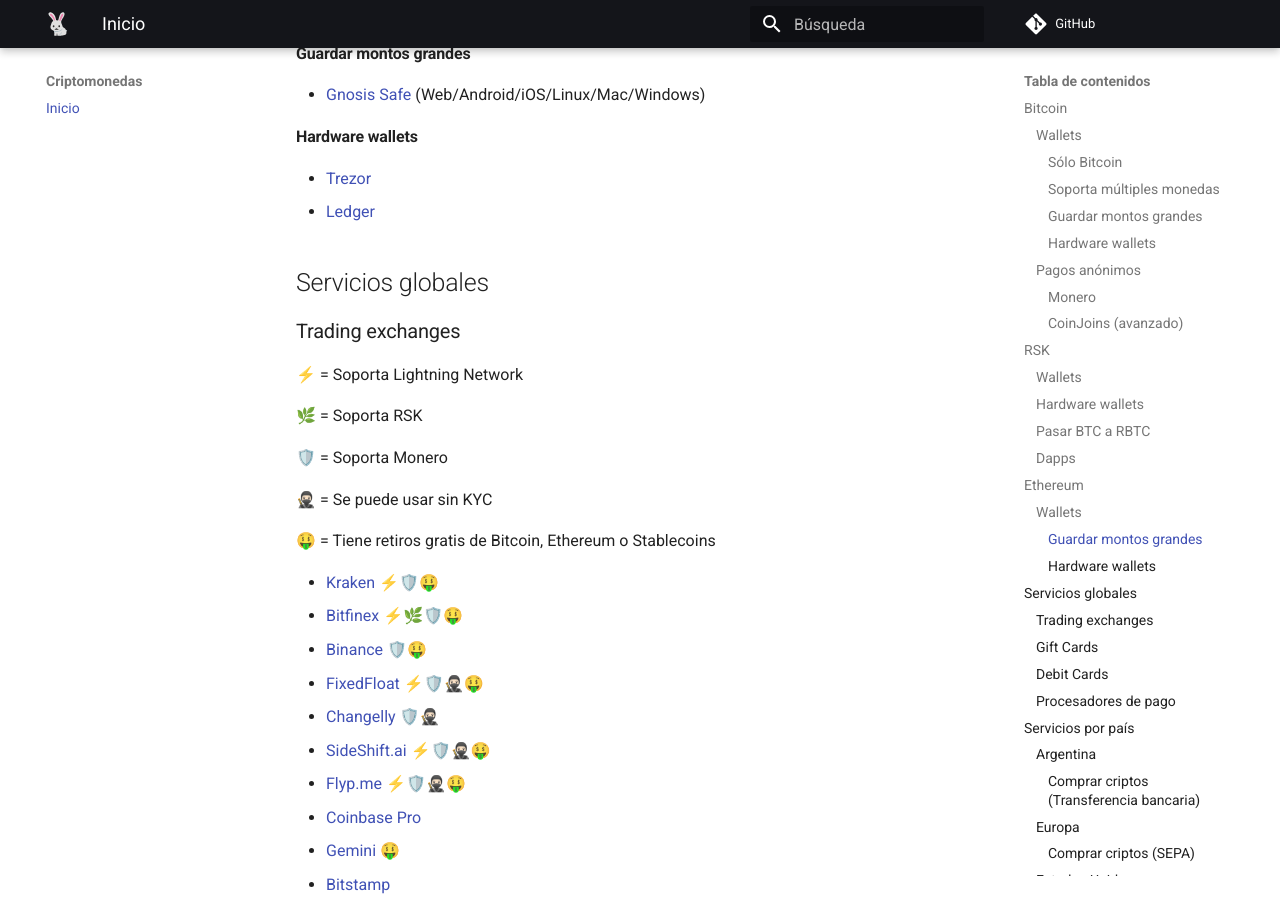
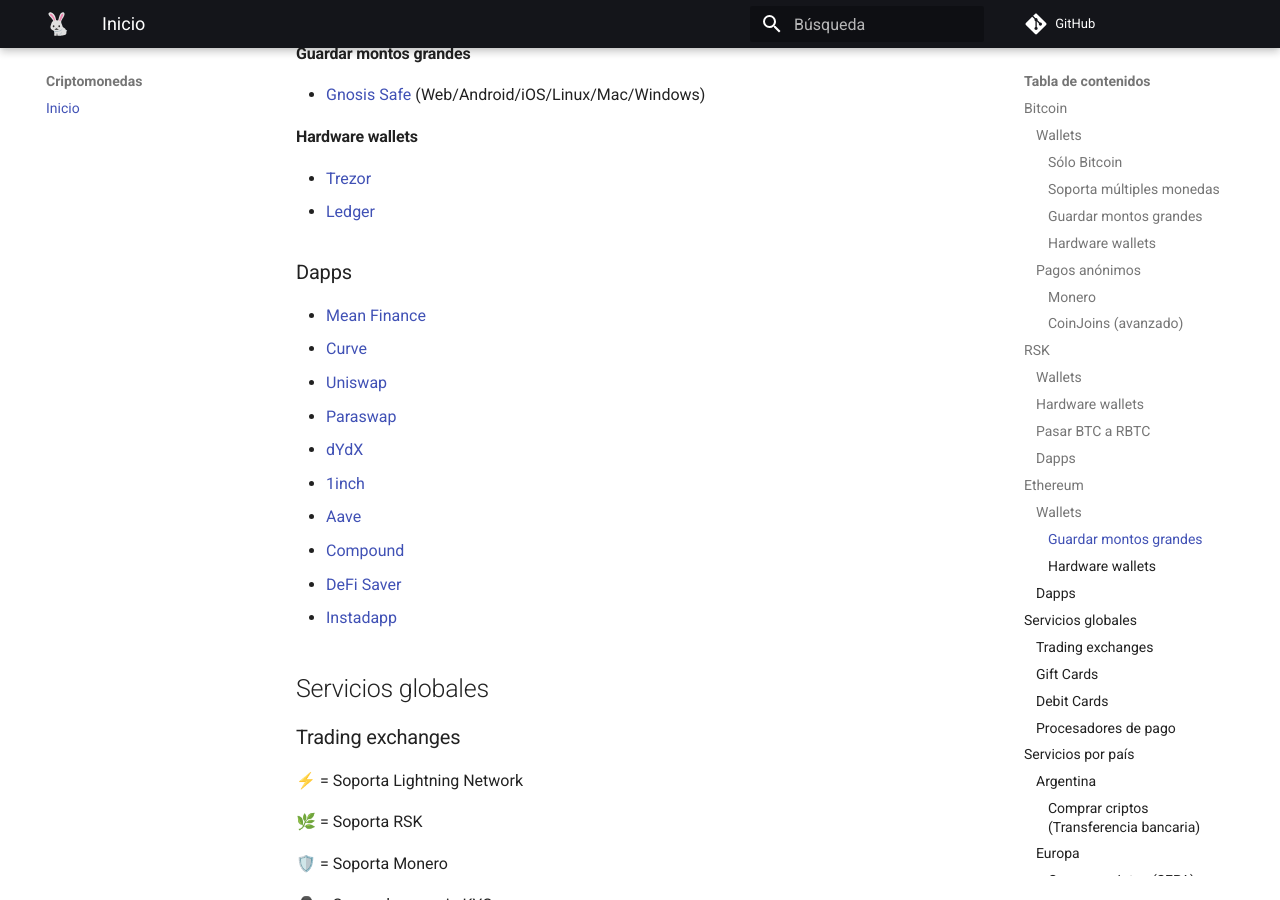
Before and after one commit to anomalouscode/wiki, an MkDocs documentation site: the page built from docs/criptomonedas/index.md, in a window 1280 px wide and 900 px high, scrolled down 4298 px. Built offline with MkDocs 1.6.1 and Material for MkDocs 9.7.7, drawn with Linux system fonts in a browser that asks for light colours; comment, search, counter and statistics services are not loaded.

Commit message:
Update index.md

```diff
--- a/docs/criptomonedas/index.md
+++ b/docs/criptomonedas/index.md
@@ -159,6 +159,19 @@
 - [Trezor](https://trezor.io/)
 - [Ledger](https://www.ledger.com/)
 
+### Dapps
+
+- [Mean Finance](https://mean.finance/)
+- [Curve](https://curve.fi/)
+- [Uniswap](https://app.uniswap.org/)
+- [Paraswap](https://app.paraswap.io/)
+- [dYdX](https://trade.dydx.exchange/)
+- [1inch](https://app.1inch.io/)
+- [Aave](https://app.aave.com/)
+- [Compound](https://app.compound.finance/)
+- [DeFi Saver](https://app.defisaver.com/)
+- [Instadapp](https://defi.instadapp.io/)
+
 ## Servicios globales
 
 ### Trading exchanges
```
